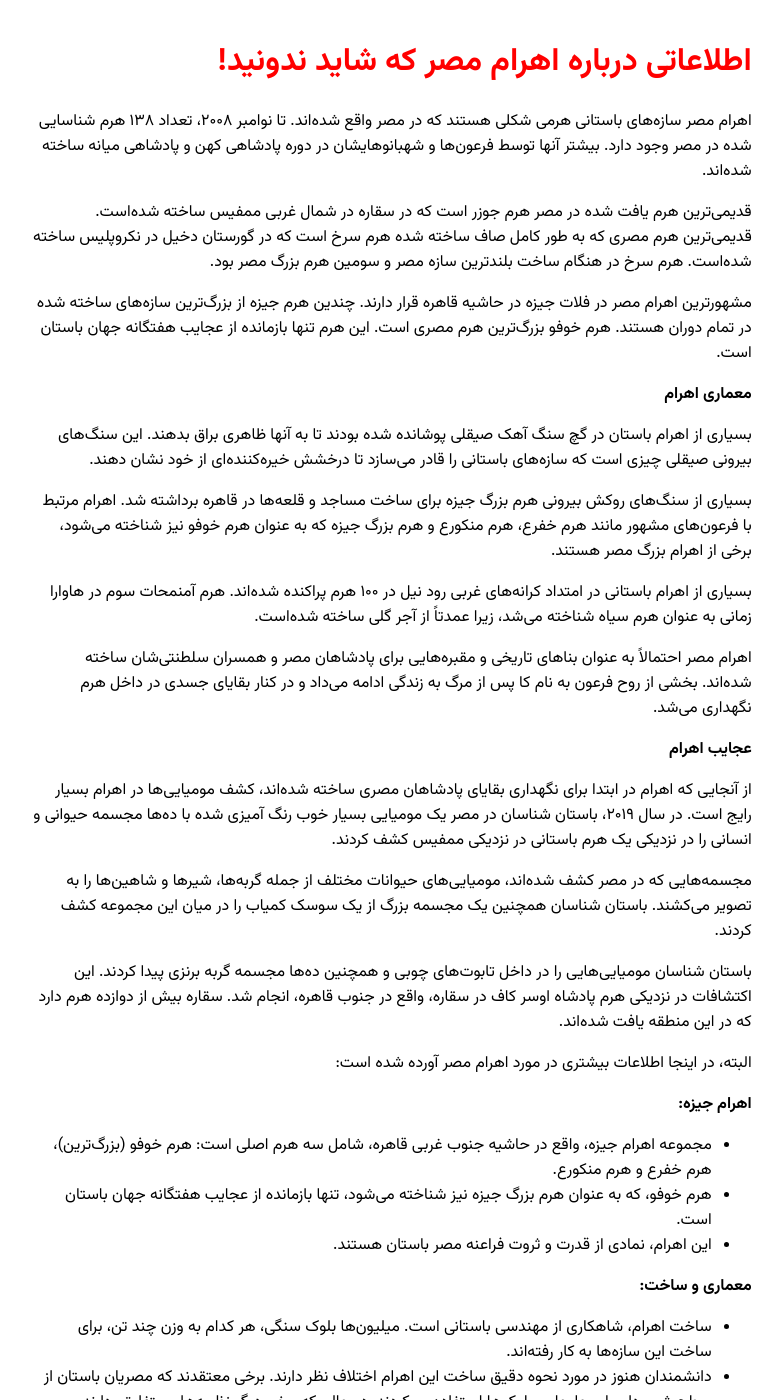
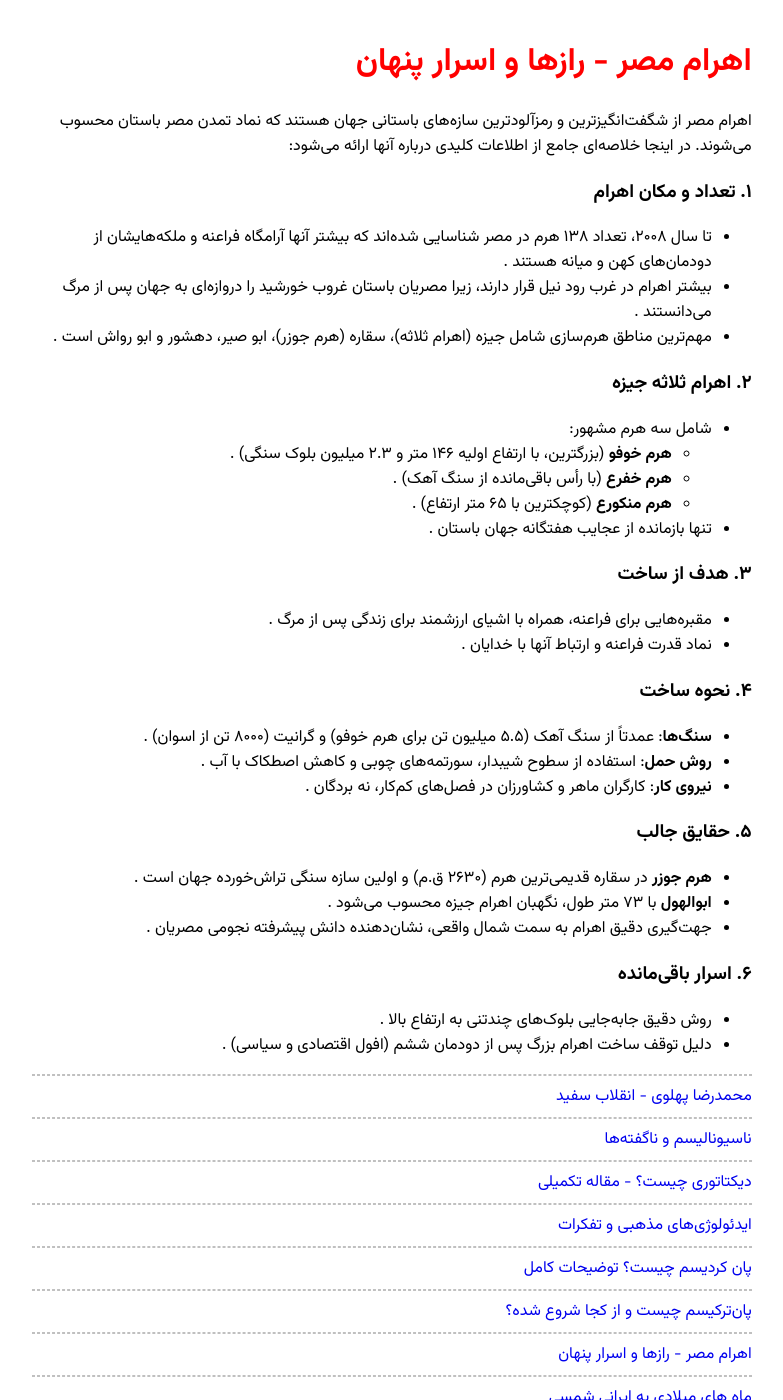
Before and after one commit to darkblog/darkblog.github.io, a Jekyll site: the page built from _posts/2025-3-2-20.md, in a window 1280 px wide and 1400 px high. Shown: the whole window, without its empty margins (248-1031 px from the left). Built offline with Jekyll 4.4.1, drawn with Linux system fonts in a browser that asks for light colours; some of the changed text lies outside the part shown.

Commit message:
Update 2025-3-2-20.md

```diff
--- a/_posts/2025-3-2-20.md
+++ b/_posts/2025-3-2-20.md
@@ -1,54 +1,36 @@
 ---
 layout: post
-title: اطلاعاتی درباره اهرام مصر که شاید ندونید!
+title: اهرام مصر - رازها و اسرار پنهان
 ---
 
-اهرام مصر سازه‌های باستانی هرمی شکلی هستند که در مصر واقع شده‌اند. تا نوامبر ۲۰۰۸، تعداد ۱۳۸ هرم شناسایی شده در مصر وجود دارد. بیشتر آنها توسط فرعون‌ها و شهبانوهایشان در دوره پادشاهی کهن و پادشاهی میانه ساخته شده‌اند.
+ اهرام مصر از شگفت‌انگیزترین و رمزآلودترین سازه‌های باستانی جهان هستند که نماد تمدن مصر باستان محسوب می‌شوند. در اینجا خلاصه‌ای جامع از اطلاعات کلیدی درباره آنها ارائه می‌شود:
 
-قدیمی‌ترین هرم یافت شده در مصر هرم جوزر است که در سقاره در شمال غربی ممفیس ساخته شده‌است. قدیمی‌ترین هرم مصری که به طور کامل صاف ساخته شده هرم سرخ است که در گورستان دخیل در نکروپلیس ساخته شده‌است. هرم سرخ در هنگام ساخت بلندترین سازه مصر و سومین هرم بزرگ مصر بود.
+### ۱. **تعداد و مکان اهرام**
+- تا سال ۲۰۰۸، تعداد ۱۳۸ هرم در مصر شناسایی شده‌اند که بیشتر آنها آرامگاه فراعنه و ملکه‌هایشان از دودمان‌های کهن و میانه هستند .
+- بیشتر اهرام در غرب رود نیل قرار دارند، زیرا مصریان باستان غروب خورشید را دروازه‌ای به جهان پس از مرگ می‌دانستند .
+- مهم‌ترین مناطق هرم‌سازی شامل جیزه (اهرام ثلاثه)، سقاره (هرم جوزر)، ابو صیر، دهشور و ابو رواش است .
 
-مشهورترین اهرام مصر در فلات جیزه در حاشیه قاهره قرار دارند. چندین هرم جیزه از بزرگ‌ترین سازه‌های ساخته شده در تمام دوران هستند. هرم خوفو بزرگ‌ترین هرم مصری است. این هرم تنها بازمانده از عجایب هفتگانه جهان باستان است.
+### ۲. **اهرام ثلاثه جیزه**
+- شامل سه هرم مشهور:
+  - **هرم خوفو** (بزرگترین، با ارتفاع اولیه ۱۴۶ متر و ۲.۳ میلیون بلوک سنگی) .
+  - **هرم خفرع** (با رأس باقی‌مانده از سنگ آهک) .
+  - **هرم منکورع** (کوچکترین با ۶۵ متر ارتفاع) .
+- تنها بازمانده از عجایب هفتگانه جهان باستان .
 
-**معماری اهرام**
+### ۳. **هدف از ساخت**
+- مقبره‌هایی برای فراعنه، همراه با اشیای ارزشمند برای زندگی پس از مرگ .
+- نماد قدرت فراعنه و ارتباط آنها با خدایان .
 
-بسیاری از اهرام باستان در گچ سنگ آهک صیقلی پوشانده شده بودند تا به آنها ظاهری براق بدهند. این سنگ‌های بیرونی صیقلی چیزی است که سازه‌های باستانی را قادر می‌سازد تا درخشش خیره‌کننده‌ای از خود نشان دهند.
+### ۴. **نحوه ساخت**
+- **سنگ‌ها**: عمدتاً از سنگ آهک (۵.۵ میلیون تن برای هرم خوفو) و گرانیت (۸۰۰۰ تن از اسوان) .
+- **روش حمل**: استفاده از سطوح شیبدار، سورتمه‌های چوبی و کاهش اصطکاک با آب .
+- **نیروی کار**: کارگران ماهر و کشاورزان در فصل‌های کم‌کار، نه بردگان .
 
-بسیاری از سنگ‌های روکش بیرونی هرم بزرگ جیزه برای ساخت مساجد و قلعه‌ها در قاهره برداشته شد. اهرام مرتبط با فرعون‌های مشهور مانند هرم خفرع، هرم منکورع و هرم بزرگ جیزه که به عنوان هرم خوفو نیز شناخته می‌شود، برخی از اهرام بزرگ مصر هستند.
+### ۵. **حقایق جالب**
+- **هرم جوزر** در سقاره قدیمی‌ترین هرم (۲۶۳۰ ق.م) و اولین سازه سنگی تراش‌خورده جهان است .
+- **ابوالهول** با ۷۳ متر طول، نگهبان اهرام جیزه محسوب می‌شود .
+- جهت‌گیری دقیق اهرام به سمت شمال واقعی، نشان‌دهنده دانش پیشرفته نجومی مصریان .
 
-بسیاری از اهرام باستانی در امتداد کرانه‌های غربی رود نیل در ۱۰۰ هرم پراکنده شده‌اند. هرم آمنمحات سوم در هاوارا زمانی به عنوان هرم سیاه شناخته می‌شد، زیرا عمدتاً از آجر گلی ساخته شده‌است.
-
-اهرام مصر احتمالاً به عنوان بناهای تاریخی و مقبره‌هایی برای پادشاهان مصر و همسران سلطنتی‌شان ساخته شده‌اند. بخشی از روح فرعون به نام کا پس از مرگ به زندگی ادامه می‌داد و در کنار بقایای جسدی در داخل هرم نگهداری می‌شد.
-
-**عجایب اهرام**
-
-از آنجایی که اهرام در ابتدا برای نگهداری بقایای پادشاهان مصری ساخته شده‌اند، کشف مومیایی‌ها در اهرام بسیار رایج است. در سال ۲۰۱۹، باستان شناسان در مصر یک مومیایی بسیار خوب رنگ آمیزی شده با ده‌ها مجسمه حیوانی و انسانی را در نزدیکی یک هرم باستانی در نزدیکی ممفیس کشف کردند.
-
-مجسمه‌هایی که در مصر کشف شده‌اند، مومیایی‌های حیوانات مختلف از جمله گربه‌ها، شیرها و شاهین‌ها را به تصویر می‌کشند. باستان شناسان همچنین یک مجسمه بزرگ از یک سوسک کمیاب را در میان این مجموعه کشف کردند.
-
-باستان شناسان مومیایی‌هایی را در داخل تابوت‌های چوبی و همچنین ده‌ها مجسمه گربه برنزی پیدا کردند. این اکتشافات در نزدیکی هرم پادشاه اوسر کاف در سقاره، واقع در جنوب قاهره، انجام شد. سقاره بیش از دوازده هرم دارد که در این منطقه یافت شده‌اند.
-
-البته، در اینجا اطلاعات بیشتری در مورد اهرام مصر آورده شده است:
-
-**اهرام جیزه:**
-
-* مجموعه اهرام جیزه، واقع در حاشیه جنوب غربی قاهره، شامل سه هرم اصلی است: هرم خوفو (بزرگ‌ترین)، هرم خفرع و هرم منکورع.
-* هرم خوفو، که به عنوان هرم بزرگ جیزه نیز شناخته می‌شود، تنها بازمانده از عجایب هفتگانه جهان باستان است.
-* این اهرام، نمادی از قدرت و ثروت فراعنه مصر باستان هستند.
-
-**معماری و ساخت:**
-
-* ساخت اهرام، شاهکاری از مهندسی باستانی است. میلیون‌ها بلوک سنگی، هر کدام به وزن چند تن، برای ساخت این سازه‌ها به کار رفته‌اند.
-* دانشمندان هنوز در مورد نحوه دقیق ساخت این اهرام اختلاف نظر دارند. برخی معتقدند که مصریان باستان از سطح شیب‌دار برای جابجایی بلوک‌ها استفاده می‌کردند، در حالی که برخی دیگر نظریه‌های متفاوتی دارند.
-* بسیاری از اهرام با گچ سنگ آهک صیقلی پوشانده شده بودند.
-
-**اهداف و کارکردها:**
-
-* اهرام عمدتاً به عنوان مقبره برای فراعنه و همسرانشان ساخته می‌شدند.
-* مصریان باستان اعتقاد داشتند که پس از مرگ، روح فرعون به زندگی ادامه می‌دهد و به همین دلیل، وسایل و اشیاء ارزشمند را در داخل اهرام قرار می‌دادند.
-* در سال ۲۰۱۹، باستان شناسان در مصر یک مومیایی بسیار خوب رنگ آمیزی شده با ده‌ها مجسمه حیوانی و انسانی را در نزدیکی یک هرم باستانی در نزدیکی ممفیس کشف کردند.
-
-**حقایق جالب:**
-
-* اهرام مصر، علاوه بر ارزش تاریخی، دارای ارزش علمی نیز هستند. مطالعات انجام شده بر روی این سازه‌ها، اطلاعات ارزشمندی در مورد تمدن مصر باستان ارائه می‌دهد.
-* در طول قرن‌ها، اهرام مصر الهام‌بخش داستان‌ها و افسانه‌های بسیاری بوده‌اند.
-* سقاره بیش از دوازده هرم دارد که در این منطقه یافت شده‌اند.
+### ۶. **اسرار باقی‌مانده**
+- روش دقیق جابه‌جایی بلوک‌های چندتنی به ارتفاع بالا .
+- دلیل توقف ساخت اهرام بزرگ پس از دودمان ششم (افول اقتصادی و سیاسی) .
```
